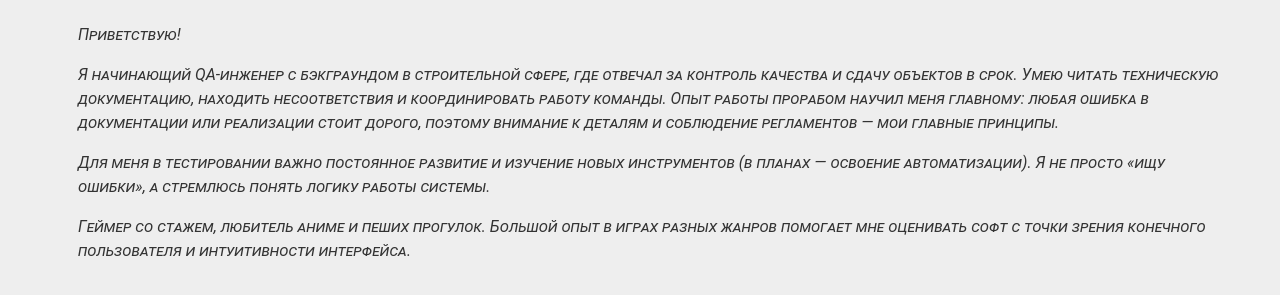
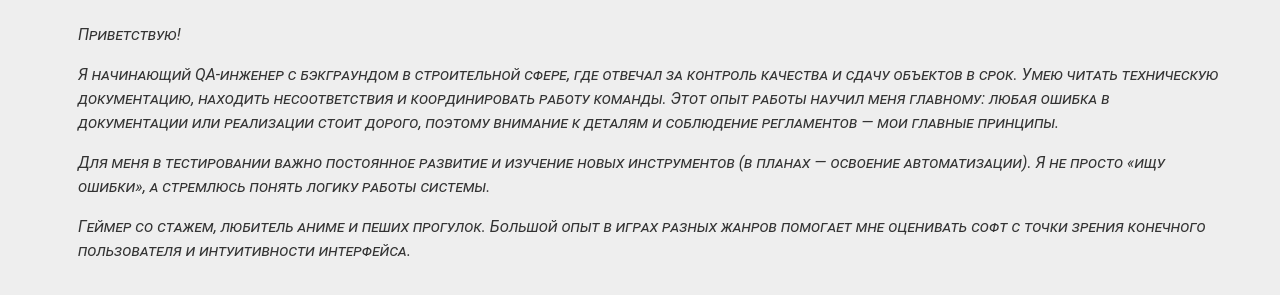
Before and after one commit to AtarixQA/AtarixQA.github.io, a plain HTML site: page index.html in a window 1280 px wide. Shown: the part 1120-1415 px from the top of the page. Drawn offline with Linux system fonts and the light colour scheme.

Commit message:
Update index.html

```diff
--- a/index.html
+++ b/index.html
@@ -49,7 +49,8 @@
      <section>
         <h2>О себе</h2>
         <p>Приветствую!</p>
-        <p>Я начинающий QA-инженер с бэкграундом в строительной сфере, где отвечал за контроль качества и сдачу объектов в срок. Умею читать техническую документацию, находить несоответствия и координировать работу команды. Опыт работы прорабом научил меня главному: любая ошибка в документации или реализации стоит дорого, поэтому внимание к деталям и соблюдение регламентов — мои главные принципы.</p>
+        <p>Я начинающий QA-инженер с бэкграундом в строительной сфере, где отвечал за контроль качества и сдачу объектов в срок. Умею читать техническую документацию, находить несоответствия и координировать работу команды. Этот
+           опыт работы научил меня главному: любая ошибка в документации или реализации стоит дорого, поэтому внимание к деталям и соблюдение регламентов — мои главные принципы.</p>
         <p>Для меня в тестировании важно постоянное развитие и изучение новых инструментов (в планах — освоение автоматизации). Я не просто «ищу ошибки», а стремлюсь понять логику работы системы.</p>
         <P>Геймер со стажем, любитель аниме и пеших прогулок. Большой опыт в играх разных жанров помогает мне оценивать софт с точки зрения конечного пользователя и интуитивности интерфейса.</P>
      </section>
```
